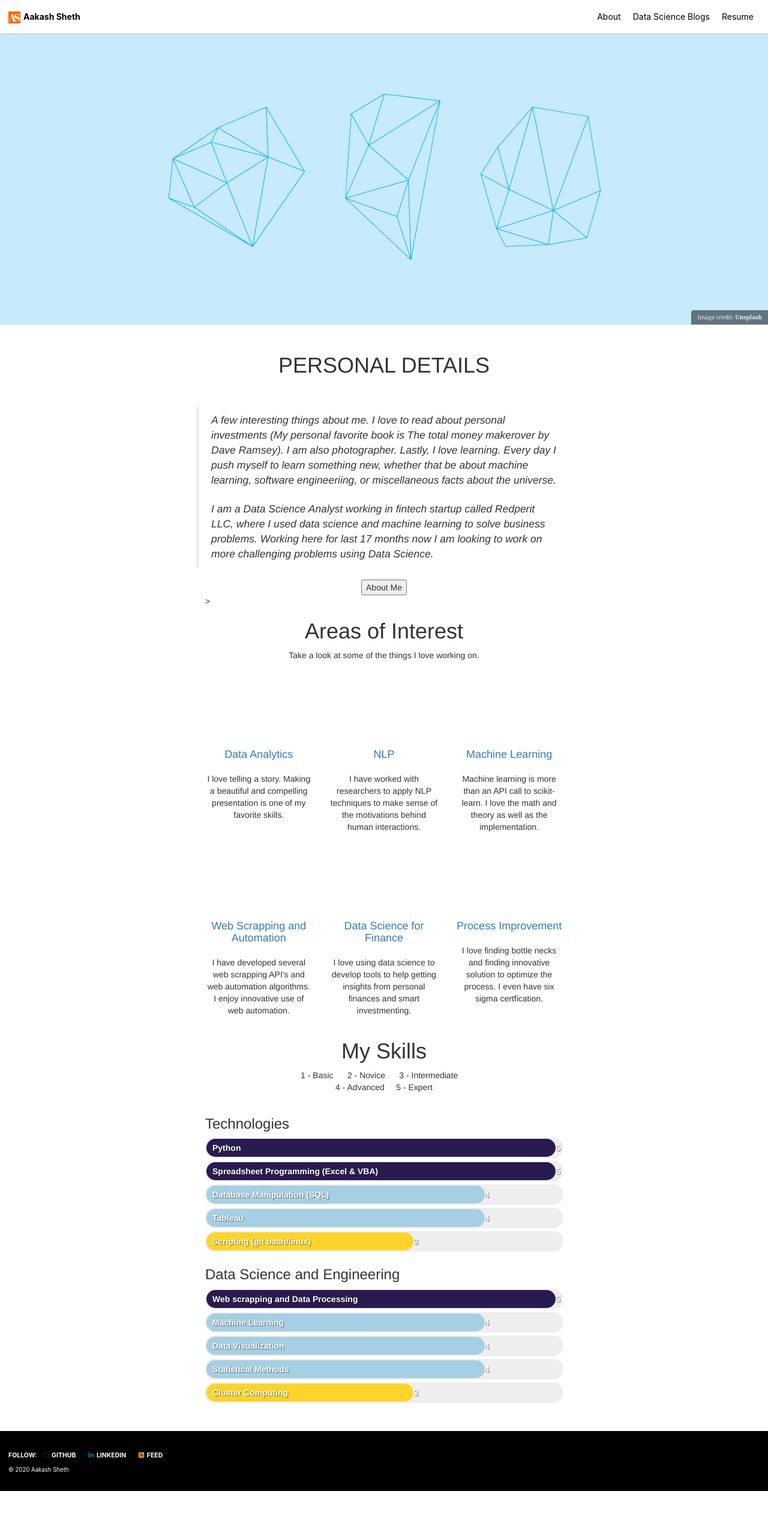
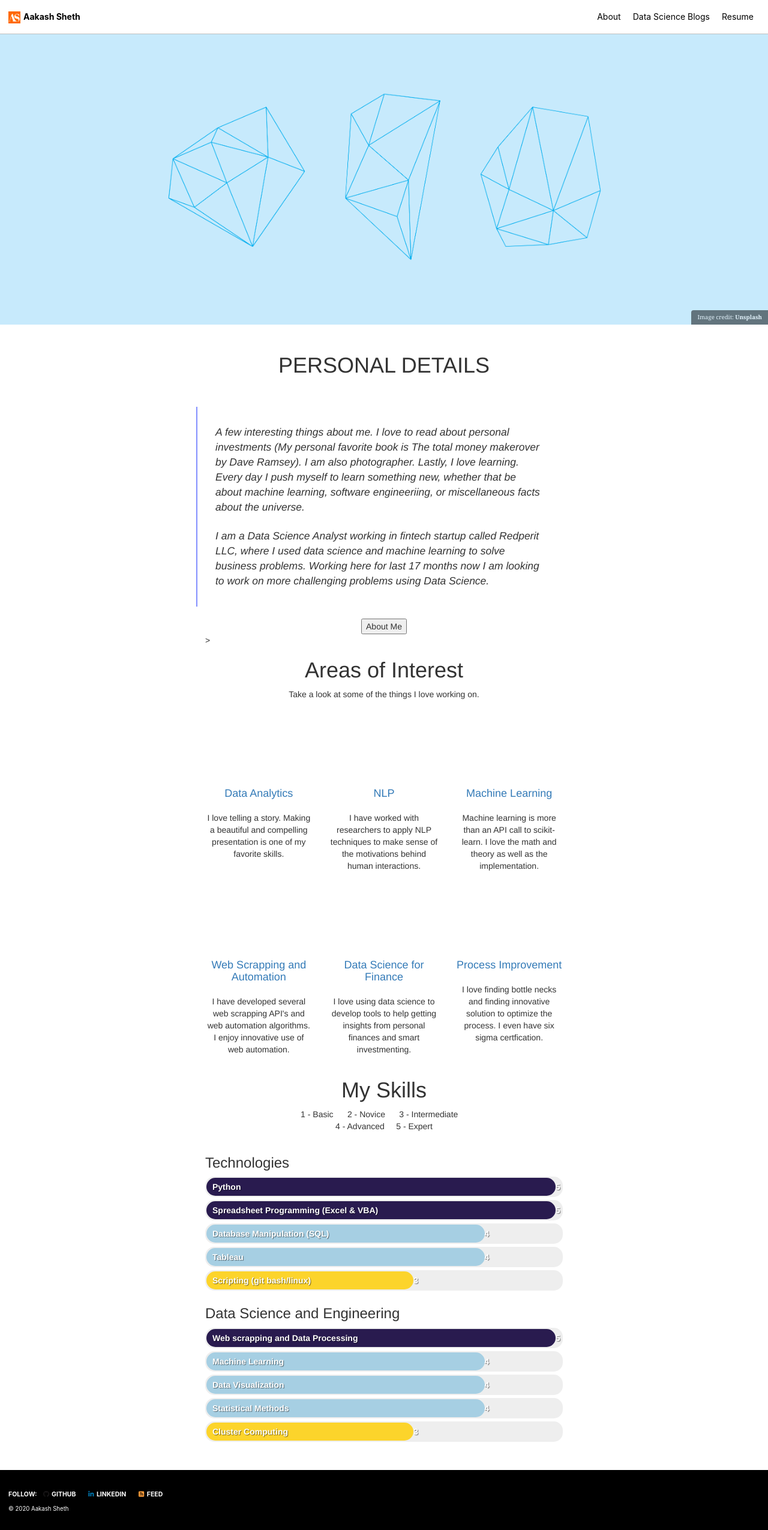
Before and after one commit to aakash-sheth/aakash-sheth.github.io, a Jekyll site: the page built from index.html, in a window 1280 px wide. Shown: the whole page at 60% size. Built offline with Jekyll 4.4.1, drawn with Linux system fonts in a browser that asks for light colours; cached includes are drawn as plain includes; nearby versions of some CDN libraries; the list of posts is cut into pages by our own code; before the commit the page ends 2485 px from its top, so only the background shows below that.

Commit message:
home page

```diff
--- a/assets/css/home.css
+++ b/assets/css/home.css
@@ -22,6 +22,11 @@
   .button:hover {
     background-color: #008CBA;
     color: white;
+  }
+  .generic-blockquote {
+    padding: 30px 50px 30px 30px;
+    background: #fff;
+    border-left: 2px solid #8490ff;
   }
 
 body{
--- a/index.html
+++ b/index.html
@@ -28,7 +28,7 @@ classes: wide
                          I am a Data Science Analyst working in fintech startup called Redperit LLC, where I used data science and machine learning to solve business problems. Working here for last 17 months now I am looking to work on more challenging problems using Data Science.
                     </p>
                 </blockquote>
-                <center> <button type="button" onclick="href">About Me</button> </center>
+                <center> <button type="button" onclick="">About Me</button> </center>
         </div>
     </div>
 </section>
```
